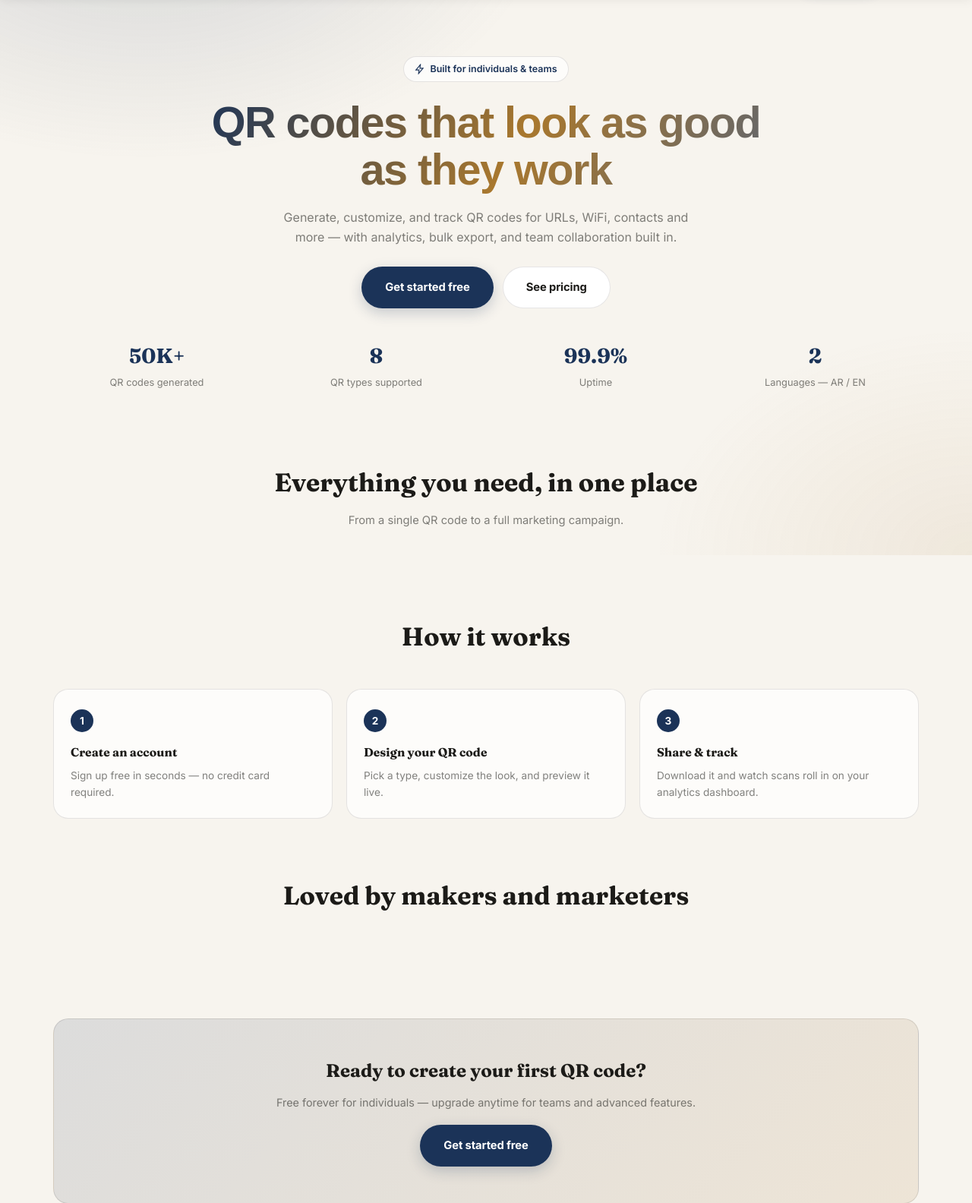
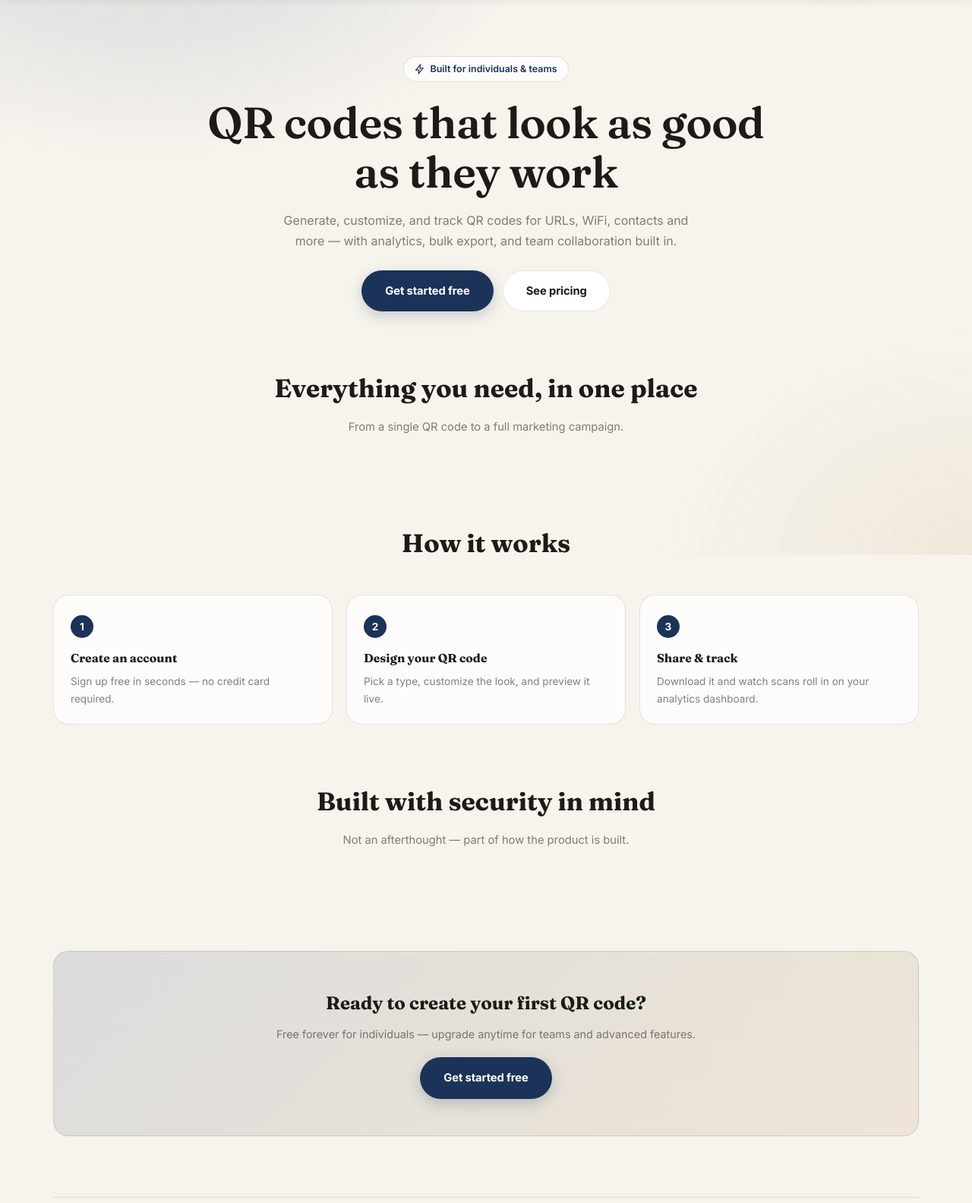
Before and after one commit to mostafamohamed521/qr_generator, a Django app: template templates/core/landing.html in a window 1280 px wide. Shown: the part 69-1653 px from the top of the page at 76% size. Run offline with Django 4.2, Linux system fonts and the light colour scheme; the template is opened without the code that fills it, so the values that code supplies are empty.

Commit message:
templates/core/landing.html: Update landing page

```diff
--- a/templates/core/landing.html
+++ b/templates/core/landing.html
@@ -8,7 +8,7 @@
     <svg width="14" height="14" viewBox="0 0 24 24" fill="none" stroke="currentColor" stroke-width="2"><path d="M13 2 3 14h7l-1 8 10-12h-7z"/></svg>
     {% trans "Built for individuals & teams" %}
   </div>
-  <h1 style="font-family:'Space Grotesk',sans-serif;font-weight:800;font-size:clamp(2.2rem,5.5vw,3.6rem);letter-spacing:-1.5px;line-height:1.08;background:linear-gradient(120deg,var(--accent) 0%,var(--accent-2) 55%,var(--accent-3) 100%);-webkit-background-clip:text;-webkit-text-fill-color:transparent;background-clip:text;max-width:760px;margin:0 auto 18px">
+  <h1 style="font-family:'Fraunces',sans-serif;font-weight:600;font-size:clamp(2.2rem,5.5vw,3.6rem);letter-spacing:-0.5px;line-height:1.12;color:var(--text);max-width:760px;margin:0 auto 18px">
     {% trans "QR codes that look as good as they work" %}
   </h1>
   <p style="color:var(--text-muted);max-width:540px;margin:0 auto;font-size:1rem">
@@ -20,12 +20,15 @@
   </div>
 </section>
 
-<section class="stats-strip">
-  <div><div class="num">50K+</div><div class="lbl">{% trans "QR codes generated" %}</div></div>
-  <div><div class="num">8</div><div class="lbl">{% trans "QR types supported" %}</div></div>
-  <div><div class="num">99.9%</div><div class="lbl">{% trans "Uptime" %}</div></div>
-  <div><div class="num">2</div><div class="lbl">{% trans "Languages — AR / EN" %}</div></div>
-</section>
+{% comment %}
+Previously had a "50K+ QR codes generated / 99.9% uptime" stats strip and
+three testimonials with invented names, quotes, and job titles ("Mariam K.
+— Marketing Lead", etc.) — fabricated social proof presented as real users.
+That's misleading to visitors and a real liability once this is live, not
+just a style choice. Removed rather than reworded, since there's no
+honest version of a fake customer quote. Swap this back in once there are
+real numbers/testimonials to show.
+{% endcomment %}
 
 <section class="lp-section">
   <div class="lp-section-head">
@@ -65,17 +68,15 @@
 
 <section class="lp-section">
   <div class="lp-section-head">
-    <h2>{% trans "Loved by makers and marketers" %}</h2>
+    <h2>{% trans "Built with security in mind" %}</h2>
+    <p>{% trans "Not an afterthought — part of how the product is built." %}</p>
   </div>
-  <div class="feature-grid">
-    {% for t in testimonials %}
+  <div class="feature-grid" style="grid-template-columns:repeat(3,1fr)">
+    {% for s in security_points %}
     <div class="feature-card">
-      <div class="stars">
-        {% for i in "12345" %}<svg viewBox="0 0 24 24"><path d="M12 .587l3.668 7.568 8.332 1.151-6.064 5.828 1.48 8.279L12 19.771l-7.416 3.642 1.48-8.279-6.064-5.828 8.332-1.151z"/></svg>{% endfor %}
-      </div>
-      <p class="testimonial-quote">"{{ t.quote }}"</p>
-      <div class="testimonial-name">{{ t.name }}</div>
-      <div class="testimonial-role">{{ t.role }}</div>
+      <div class="feature-icon">{{ s.icon|safe }}</div>
+      <h3>{{ s.title }}</h3>
+      <p>{{ s.desc }}</p>
     </div>
     {% endfor %}
   </div>
```
